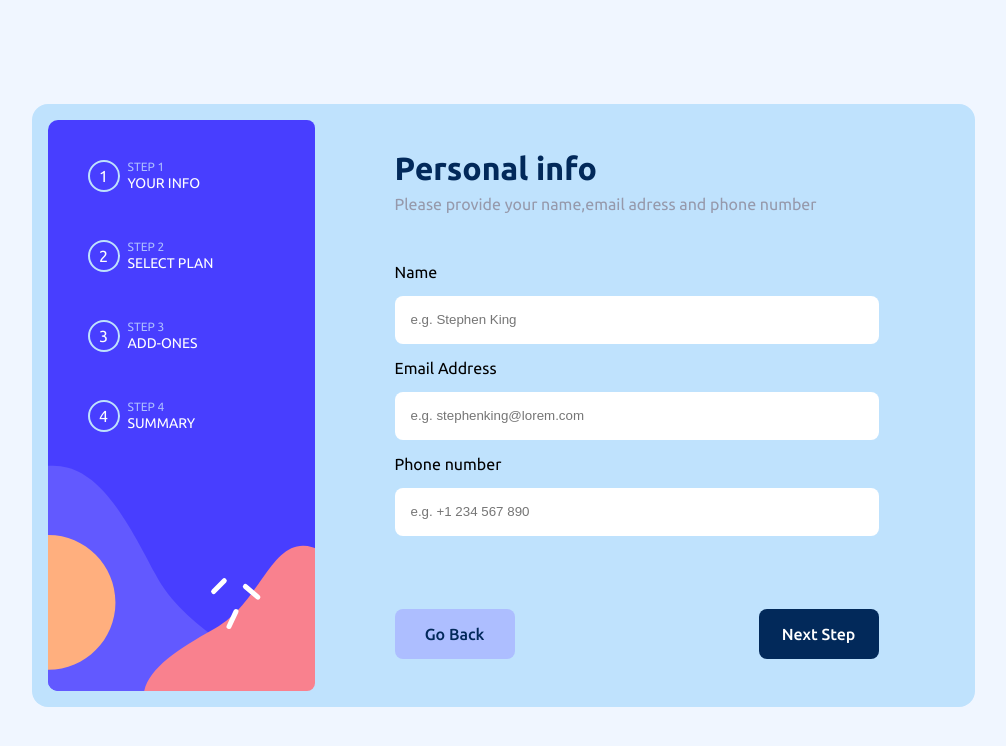
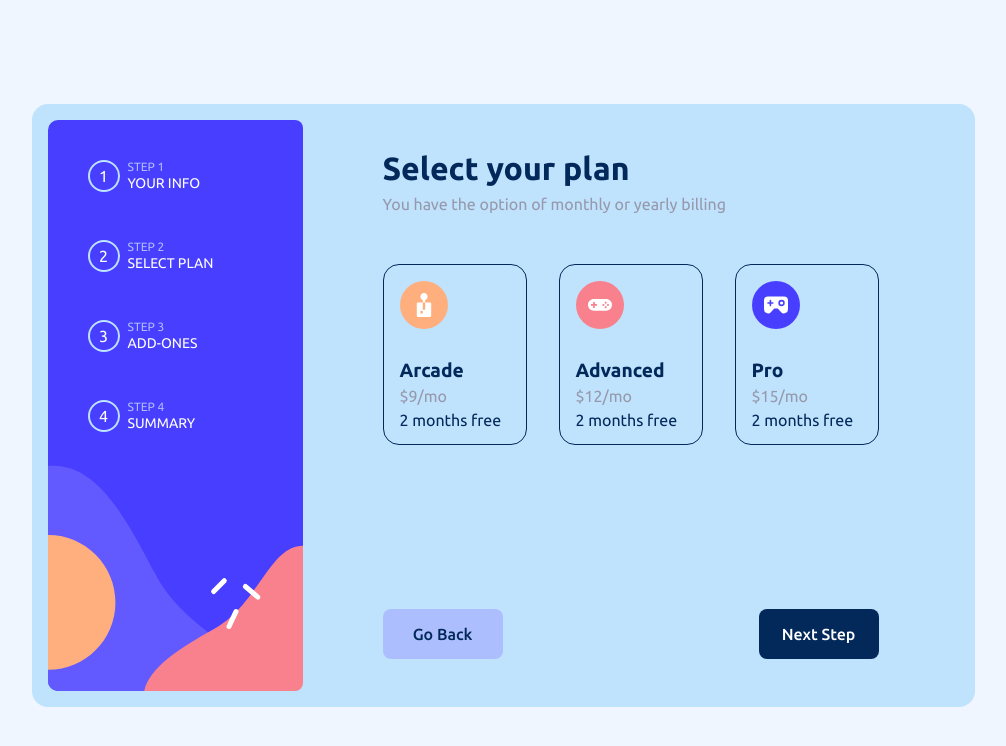
Before and after one commit to said-ops/multi-step-form, a React (Vite) app: page / in a window 1280 px wide. Shown: the top 746 px of the page, without its empty margins (137-1143 px from the left). Built offline with nearby package versions, Linux system fonts and the light colour scheme.

Commit message:
plan options

```diff
--- a/src/components/App.jsx
+++ b/src/components/App.jsx
@@ -1,11 +1,18 @@
 import React from 'react'
+import SelectPlan from './SelectPlan'
+import Footer from './Footer'
 import PersonalInfo from './PersonalInfo'
-import Footer from './Footer'
+
 
 function App() {
+  const handleSubmit = (e)=>{
+    e.preventDefault()
+    console.log('submit')
+}
   return (
     <>
     <section className='form-container'>
+
       <div className='left'>
         <div className="step">
           <div className="step-number">1</div>
@@ -36,12 +43,15 @@
           </div>
         </div>
       </div>
+
       <div className="right">
-        {/* compoents goes here */}
-        <PersonalInfo/>
+        {/* components goes here */}
+        {/* <PersonalInfo/> */}
+        <SelectPlan/>
+        {/* footer goes here */}
+        <Footer handleSubmit={handleSubmit}/>
+      </div>
 
-
-      </div>
     </section>
 
     </>
--- a/src/components/Footer.jsx
+++ b/src/components/Footer.jsx
@@ -1,6 +1,7 @@
 import React from 'react'
+import { handleSubmit } from './PersonalInfo'
 
-function Footer({handleSubmit}) {
+function Footer() {
   return (
     <footer>
         <button className='back'>Go Back</button>
--- a/src/components/PersonalInfo.jsx
+++ b/src/components/PersonalInfo.jsx
@@ -1,12 +1,13 @@
 import React from 'react'
-import Footer from './Footer'
 
+
+export const handleSubmit = (e)=>{
+    e.preventDefault()
+    console.log('submit')
+}
 function PersonalInfo() {
 
-    const handleSubmit = (e)=>{
-        e.preventDefault()
-        console.log('submit')
-    }
+
   return (
     <>
         <div className="step-container">
@@ -35,8 +36,6 @@
                 <input type="text" name='phone' id='phone' placeholder='e.g. +1 234 567 890' />
             </form>
         </div>
-    {/* footer goes here */}
-        <Footer handleSubmit={handleSubmit}/>
     </>
   )
 }
--- /dev/null
+++ b/src/components/SelectPlan.jsx
@@ -0,0 +1,40 @@
+import React from 'react'
+
+function SelectPlan() {
+  return (
+    <div className="step-container">
+        <div className="step-heading">
+            <h1>Select your plan</h1>
+            <p>You have the option of monthly or yearly billing</p>
+        </div>
+        <div className="plan-options">
+            <div className="card">
+                <img src="../src/assets/images/icon-arcade.svg" alt="" />
+                <div className="card-body">
+                    <div className="card-title">Arcade</div>
+                    <div className="option-price"> $9/mo </div>
+                    <div className="discount"> 2 months free</div>
+                </div>
+            </div>
+            <div className="card">
+                <img src="../src/assets/images/icon-advanced.svg" alt="" />
+                <div className="card-body">
+                    <div className="card-title">Advanced</div>
+                    <div className="option-price"> $12/mo </div>
+                    <div className="discount"> 2 months free</div>
+                </div>
+            </div>
+            <div className="card">
+                <img src="../src/assets/images/icon-pro.svg" alt="" />
+                <div className="card-body">
+                    <div className="card-title">Pro</div>
+                    <div className="option-price"> $15/mo </div>
+                    <div className="discount"> 2 months free</div>
+                </div>
+            </div>
+        </div>
+    </div>
+  )
+}
+
+export default SelectPlan
--- a/src/style/index.css
+++ b/src/style/index.css
@@ -105,6 +105,7 @@
     padding-inline: 5rem;
     padding-top: 2rem;
 }
+/*========personal infos==============*/
 .step-container,
 .step-container form{
     display: flex;
@@ -146,6 +147,40 @@
     display: flex;
     justify-content: space-between;
 }
+/*============select plan style===========*/
+.card{
+    display: flex;
+    flex-direction: column;
+    width: 9rem;
+    gap: 2rem;
+    border: 1px solid var(--marin-blue);
+    padding: 1rem;
+    border-radius: 1rem;
+}
+.card img{
+    width: 3rem;
+    height: 3rem;
+}
+.card-body{
+    display: flex;
+    flex-direction: column;
+    gap: 0.5rem;
+}
+.card-title{
+    font-family: 'ubuntu-700';
+    color: var(--marin-blue);
+    font-size: 1.2rem;
+}
+.option-price{
+    color: var(--cool-gray);
+}
+.discount{
+    color: var(--marin-blue);
+}
+.plan-options{
+    display: flex;
+    gap: 2rem;
+}
 /*============footer style=============*/
 footer{
     display: flex;
```
